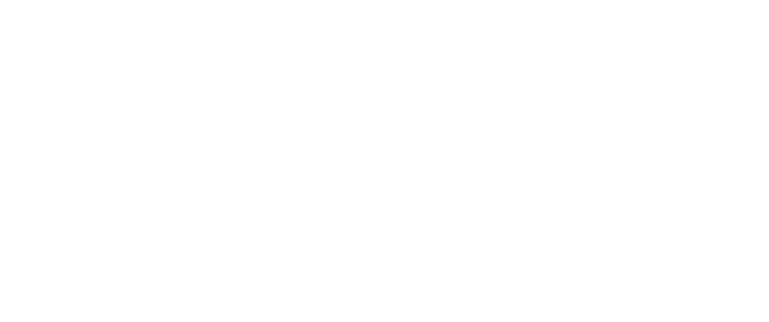
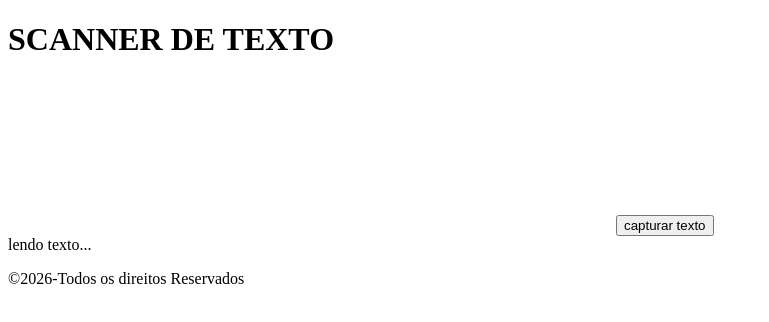
Before and after one commit to luczss/ProjetoApi, a plain HTML site: page index.html in a window 1280 px wide. Shown: the whole page, without its empty margins (0-769 px from the left). Drawn offline with Linux system fonts and the light colour scheme.

Commit message:
feat: estrutura do codigo html

```diff
--- a/index.html
+++ b/index.html
@@ -3,13 +3,27 @@
 <head>
     <meta charset="UTF-8">
     <meta name="viewport" content="width=device-width, initial-scale=1.0">
-    <title>Projeto Api</title>
     <!--CSS EXTERNO-->
     <Link rel="stylesheet" href="./src/css/estilo.css">
     <!--API EXTERNA -->
     <script src="https://cdn.jsdelivr.net/npm/tesseract.js@4.0.2/dist/tesseract.min.js"></script>
+    <title>Projeto Api</title>
 </head>
 <body>
+    <header>
+        <h1>SCANNER DE TEXTO</h1>
+    </header>
+    <main>
+        <div class="container">
+            <video id="video"autoplay playinslini></video>
+            <canvas id="canvas"></canvas>
+            <button id="btn-texto">capturar texto</button>
+            <div id="saida">lendo texto...</div>
+        </div>
+    </main>
+    <footer>
+        <p>&copy;2026-Todos os direitos Reservados</p>
+    </footer>
 
 
     <!-- JS EXTERNO -->
```
